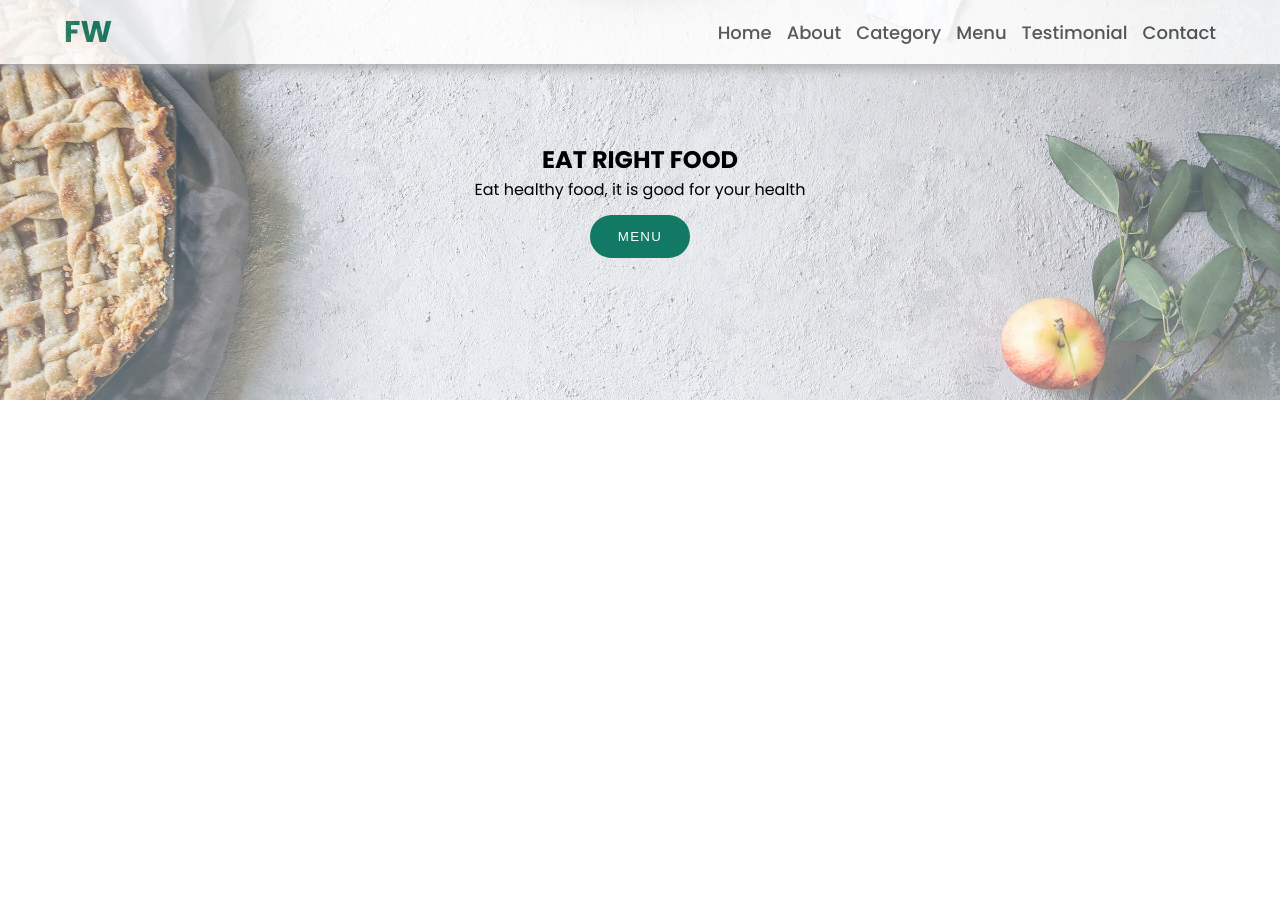
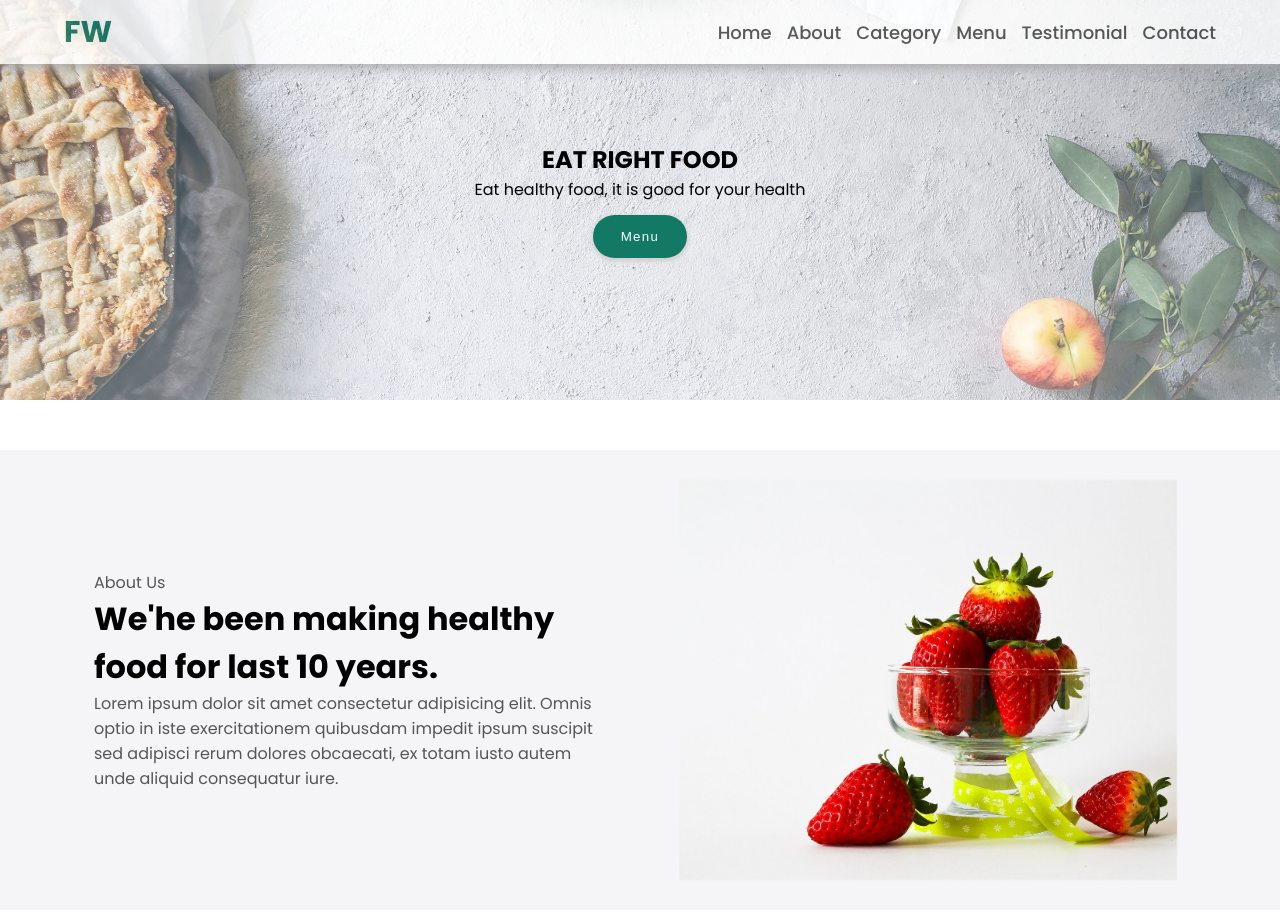
Before and after one commit to kashifhussainpathan/food-website, a plain HTML site: page index.html in a window 1280 px wide. Before the commit the page ends 800 px from the top, so only its background shows below. Drawn offline with Linux system fonts and the light colour scheme.

Commit message:
updated style

```diff
--- a/index.html
+++ b/index.html
@@ -11,10 +11,13 @@
     <link rel="stylesheet" href="https://cdnjs.cloudflare.com/ajax/libs/font-awesome/6.3.0/css/all.min.css"
         integrity="sha512-SzlrxWUlpfuzQ+pcUCosxcglQRNAq/DZjVsC0lE40xsADsfeQoEypE+enwcOiGjk/bSuGGKHEyjSoQ1zVisanQ=="
         crossorigin="anonymous" referrerpolicy="no-referrer" />
+
     <title>Food Website</title>
 </head>
 
 <body>
+
+    <!-- Navigation -->
     <nav class="navbar">
         <div class="navbar-container container">
             <input type="checkbox">
@@ -35,11 +38,30 @@
         </div>
     </nav>
 
+    <!-- Showcase Area -->
+
     <section class="showcase-area" id="showcase">
         <div class="showcase-container">
             <h1 class="main-title">Eat right food</h1>
             <p>Eat healthy food, it is good for your health</p>
-            <button class="btn btn-primary">Menu</button>
+            <button class="btn btn-primary showcase-btn">Menu</button>
+        </div>
+    </section>
+
+    <!-- About  -->
+    <section id="about">
+        <div class="about-wrapper container">
+            <div class="about-text">
+                <p class="small">About Us</p>
+                <h2>We'he been making healthy food for last 10 years.</h2>
+                <p>Lorem ipsum dolor sit amet consectetur adipisicing elit. Omnis optio in iste exercitationem quibusdam
+                    impedit ipsum suscipit sed adipisci rerum dolores obcaecati, ex totam iusto autem unde aliquid
+                    consequatur iure.</p>
+
+            </div>
+            <div class="about-img">
+                <img src="./assets/about-photo.jpg" alt="about us">
+            </div>
         </div>
     </section>
 </body>
--- a/styles/style.css
+++ b/styles/style.css
@@ -2,50 +2,56 @@
 
 *,
 *::after,
-*::before{
+*::before {
     margin: 0;
     padding: 0;
     box-sizing: border-box;
 }
-html{
+
+html {
     font-size: 62.5%;
 }
 
-:root{
-    --color-primary:#117964;
+:root {
+    --color-primary: #117964;
 }
 
-body{
+body {
     font-family: "poppins", sans-serif;
 }
 
 /* ######## Utility Classes ######### */
 
-.container{
+.container {
     max-width: 1200px;
     width: 90%;
     margin: auto;
 }
 
-.btn{
+.btn {
     padding: 1em 2em;
     border-radius: 50px;
     cursor: pointer;
     margin-top: 1em;
     outline: none;
-    text-transform: uppercase;
+    /* text-transform: uppercase; */
     font-weight: 500;
     letter-spacing: 0.1em;
 }
-.btn-primary{
+
+.btn-primary {
     color: #fff;
     background-color: var(--color-primary);
     border: 1px solid transparent;
+    transition: color 0.3s ease-in-out;
+    box-shadow: 0px 2px 5px 0px #d1d1d1, 0px 2px 5px 0px #d1d1d1;
 }
-.btn-primary:hover{
+
+.showcase-btn:active {
     background-color: transparent;
     color: var(--color-primary);
     border: 1px solid var(--color-primary);
+    box-shadow: 0px 2px 5px 0px #aaa, inset 0px 2px 5px 0px #aaa;
 }
 
 /* ############# Navbar Styling ############## */
@@ -53,11 +59,11 @@ body{
 /*------- Navbar Stying For Desktop --------- */
 
 .navbar input[type='checkbox'],
-.navbar .hamburger-lines{
+.navbar .hamburger-lines {
     display: none;
 }
 
-.navbar{
+.navbar {
     box-shadow: 0px 5px 10px 0px #aaa;
     position: fixed;
     width: 100%;
@@ -66,51 +72,52 @@ body{
     color: #000;
     opacity: 0.85;
 }
-.navbar-container{
+
+.navbar-container {
     display: flex;
     justify-content: space-between;
     height: 64px;
     align-items: center;
 }
 
-.menu-items{
+.menu-items {
     order: 2;
     display: flex;
 }
 
-.menu-items li{
+.menu-items li {
     list-style: none;
     margin-left: 1.5rem;
     font-size: 1.8rem;
 }
 
-.logo{
+.logo {
     order: 1;
     font-size: 3rem;
     color: var(--color-primary);
 }
 
-.navbar a{
+.navbar a {
     text-decoration: none;
     color: #444;
     font-weight: 500;
     transition: color 0.3s ease-in-out;
 }
 
-.navbar a:hover{
+.navbar a:hover {
     color: var(--color-primary);
 }
 
 /* ############# Showcase Area ############ */
-.showcase-area{
-    background-image:linear-gradient(rgba(240,240,240,0.144), rgba(255,255,255,0.336)), url("../assets/header-image2.jpg");
+.showcase-area {
+    background-image: linear-gradient(rgba(240, 240, 240, 0.144), rgba(255, 255, 255, 0.336)), url("../assets/header-image2.jpg");
     height: 50vh;
     background-position: center;
     background-repeat: no-repeat;
     background-size: cover;
 }
 
-.showcase-container{
+.showcase-container {
     display: flex;
     justify-content: center;
     align-items: center;
@@ -119,6 +126,62 @@ body{
     font-size: 1.6rem;
 }
 
-.main-title{
+.main-title {
     text-transform: uppercase;
 }
+
+/* ############# About ############### */
+
+#about {
+    margin: 50px auto;
+    background: #f5f5f7;
+}
+
+.about-wrapper {
+    display: flex;
+    flex-wrap: wrap;
+}
+
+.about-text h2 {
+    font-size: 3.2rem;
+}
+
+.about-text p {
+    font-size: 1.6rem;
+    color: #555;
+}
+
+.about small {
+    font-size: 1.6rem;
+    color: #666;
+    font-weight: 600;
+}
+
+.about-text {
+    flex: 1 1 400px;
+    padding: 30px;
+    margin: auto;
+    animation: about-img-animation 1s ease-in-out forwards;
+    transform: translateX(-150%);
+}
+
+.about-img {
+    flex: 1 1 400px;
+    padding: 30px;
+    animation: about-img-animation 1s ease-in-out forwards;
+    transform: translateX(150%);
+}
+
+@keyframes about-img-animation {
+    100%{
+        transform: translateX(0);
+    }
+}
+.about-img img {
+    display: block;
+    height: 400px;
+    max-width: 100%;
+    margin: auto;
+    object-fit: cover;
+    object-position: right;
+}
```
